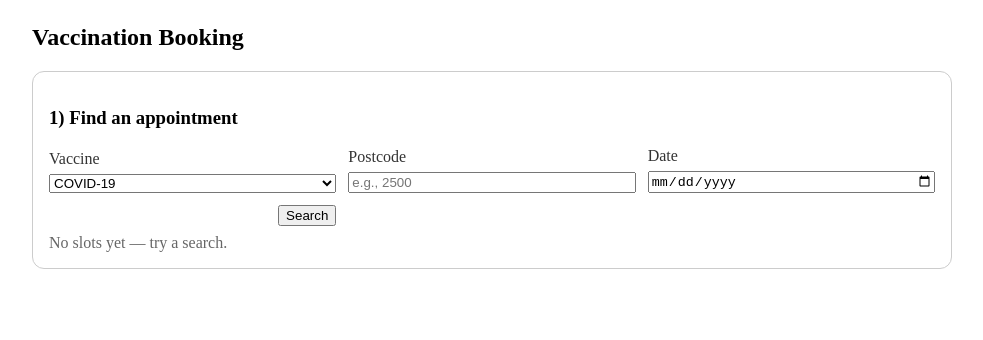
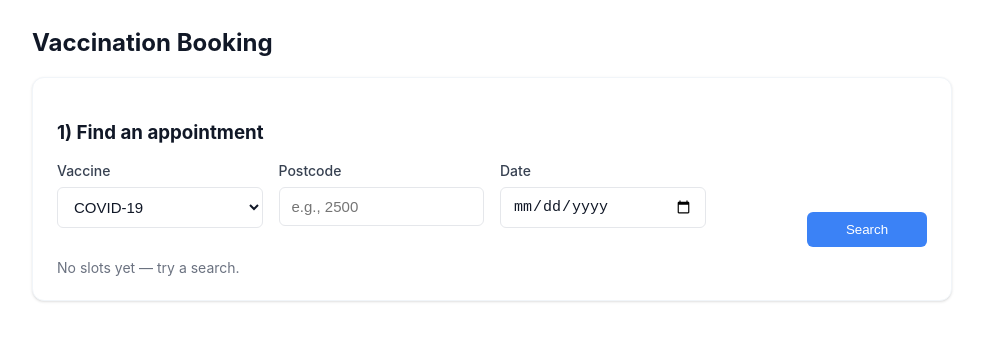
Before and after one commit to ssaikrishna81/part-e-ng, an Angular app: page /vaccination in a window 1280 px wide. Shown: the top 340 px of the page, without its empty margins (148-1131 px from the left). Built offline with nearby package versions, Linux system fonts and the light colour scheme.

Commit message:
refactor: improve vaccination booking UI and remove raw JSON output

```diff
--- a/src/app/features/vaccination.component.css
+++ b/src/app/features/vaccination.component.css
@@ -1,31 +1,253 @@
-.wrap { max-width: 920px; margin: 24px auto; padding: 0 16px; }
-.card { border: 1px solid #ccc; border-radius: 12px; padding: 16px; margin-bottom: 16px; }
-.grid { display: grid; grid-template-columns: repeat(auto-fit, minmax(240px, 1fr)); gap: 12px; align-items: end; }
-.field { display: flex; flex-direction: column; }
-.field label { margin-bottom: 6px; color: #333; }
-.actions { text-align: right; }
-.error { color: #b00020; font-size: 12px; margin-top: 4px; }
-.muted { color: #666; margin-top: 8px; }
-.slotlist { display: grid; gap: 8px; margin-top: 12px; }
-.slot { display: flex; justify-content: space-between; align-items: center; border: 1px solid #ddd; border-radius: 10px; padding: 10px; }
-.selected { margin: 8px 0 12px; font-size: 14px; color: #333; }
-.banner { padding: 10px; border-radius: 8px; margin-top: 10px; }
-.banner.ok { background: #e8f6ea; border: 1px solid #b8e1bf; }
-.banner.warn { background: #fff6e5; border: 1px solid #ffd799; }
-.note { background: #eef3ff; border: 1px solid #cfe0ff; border-radius: 8px; padding: 8px; margin: 8px 0 12px; }
-.result { background: #f7f7f7; border: 1px dashed #ccc; border-radius: 8px; padding: 10px; margin-top: 10px; white-space: pre-wrap; }
-.errorbox { border-style: solid; border-color: #b00020; }
+.wrap {
+  max-width: 920px;
+  margin: 28px auto;
+  padding: 0 18px;
+  font-family: Inter, system-ui, -apple-system, "Segoe UI", Roboto, 'Helvetica Neue', Arial;
+  color: #111827;
+}
+
+.card {
+  background: #ffffff;
+  box-shadow: 0 1px 3px 0 rgb(0 0 0 / 0.1), 0 1px 2px -1px rgb(0 0 0 / 0.1);
+  border-radius: 12px;
+  padding: 24px;
+  margin-bottom: 24px;
+  border: 1px solid #f1f5f9;
+}
+
+.grid {
+  display: grid;
+  grid-template-columns: repeat(auto-fit, minmax(200px, 1fr));
+  gap: 16px;
+  align-items: start;
+}
+
+.field {
+  display: flex;
+  flex-direction: column;
+  min-height: 85px;
+}
+
+.field label {
+  margin-bottom: 8px;
+  color: #374151;
+  font-weight: 500;
+  font-size: 0.875rem;
+}
+
+.field input,
+.field select {
+  padding: 10px 12px;
+  border-radius: 6px;
+  border: 1px solid #e5e7eb;
+  background: #fff;
+  font-size: 0.9375rem;
+  color: #111827;
+  transition: border-color 0.15s ease;
+}
+
+.field input:focus,
+.field select:focus {
+  border-color: #3b82f6;
+  outline: none;
+  box-shadow: 0 0 0 3px rgba(59, 130, 246, 0.1);
+}
+
+.actions {
+  display: flex;
+  justify-content: flex-end;
+  align-items: flex-end;
+  min-height: 85px;
+}
+
+.actions button {
+  background: #3b82f6;
+  color: white;
+  font-weight: 500;
+  padding: 10px 20px;
+  border-radius: 6px;
+  border: none;
+  cursor: pointer;
+  transition: background-color 0.15s ease;
+  min-width: 120px;
+}
+
+.actions button:hover {
+  background: #2563eb;
+}
+
+.actions button:disabled {
+  background: #93c5fd;
+  cursor: not-allowed;
+}
+
+.error {
+  color: #dc2626;
+  font-size: 0.75rem;
+  margin-top: 6px;
+}
+
+.muted {
+  color: #6b7280;
+  margin-top: 12px;
+  font-size: 0.875rem;
+}
+
+.slotlist {
+  display: grid;
+  gap: 12px;
+  margin-top: 16px;
+}
+
+.slot {
+  display: flex;
+  justify-content: space-between;
+  align-items: center;
+  background: #f8fafc;
+  border: 1px solid #e2e8f0;
+  border-radius: 8px;
+  padding: 14px;
+  transition: border-color 0.15s ease;
+}
+
+.slot:hover {
+  border-color: #3b82f6;
+}
+
+.slot button {
+  background: #fff;
+  color: #3b82f6;
+  border: 1px solid #3b82f6;
+  padding: 8px 16px;
+  border-radius: 6px;
+  cursor: pointer;
+  font-weight: 500;
+  transition: all 0.15s ease;
+}
+
+.slot button:hover {
+  background: #3b82f6;
+  color: #fff;
+}
+
+.selected {
+  margin: 12px 0 16px;
+  font-size: 0.875rem;
+  color: #374151;
+  background: #f8fafc;
+  padding: 12px;
+  border-radius: 6px;
+  border: 1px solid #e2e8f0;
+}
+
+.banner {
+  padding: 12px 16px;
+  border-radius: 8px;
+  margin-top: 12px;
+  font-weight: 500;
+}
+
+.banner.ok {
+  background: #ecfdf5;
+  color: #047857;
+  border: 1px solid #a7f3d0;
+}
+
+.banner.warn {
+  background: #fff7ed;
+  color: #c2410c;
+  border: 1px solid #fed7aa;
+}
+
+.note {
+  background: #eff6ff;
+  border: 1px solid #bfdbfe;
+  border-radius: 8px;
+  padding: 12px 16px;
+  margin: 12px 0 16px;
+  color: #1e40af;
+}
+
+.errorbox {
+  background: #fef2f2;
+  color: #b91c1c;
+  border: 1px solid #fecaca;
+  border-radius: 8px;
+  padding: 12px 16px;
+  margin-top: 16px;
+  font-weight: 500;
+}
+
+/* Booking summary styles */
+.booking-summary {
+  margin-top: 20px;
+  background: linear-gradient(180deg, #ffffff 0%, #f8faff 100%);
+  border: 1px solid #e0e7ff;
+  padding: 20px;
+  border-radius: 12px;
+  box-shadow: 0 4px 6px -1px rgb(0 0 0 / 0.05);
+}
+
+.booking-summary h4 {
+  margin: 0 0 16px;
+  color: #1e40af;
+  font-size: 1.125rem;
+  font-weight: 600;
+}
+
+.summary-row {
+  display: flex;
+  justify-content: space-between;
+  gap: 16px;
+  padding: 8px 0;
+  border-top: 1px dashed #e0e7ff;
+}
+
+.summary-row:first-of-type {
+  border-top: none;
+  padding-top: 0;
+}
+
+.summary-row strong {
+  color: #4b5563;
+  font-weight: 500;
+}
+
+.summary-row span {
+  color: #111827;
+  font-weight: 500;
+}
 
 /* ===== Loader overlay for booking ===== */
 .overlay {
-  position: fixed; inset: 0;
-  background: rgba(255,255,255,0.7);
-  display: flex; flex-direction: column; align-items: center; justify-content: center;
-  gap: 12px; z-index: 1000;
+  position: fixed;
+  inset: 0;
+  background: rgba(255, 255, 255, 0.9);
+  backdrop-filter: blur(4px);
+  display: flex;
+  flex-direction: column;
+  align-items: center;
+  justify-content: center;
+  gap: 16px;
+  z-index: 1000;
 }
+
+.overlay p {
+  color: #1e40af;
+  font-weight: 500;
+}
+
 .spinner {
-  width: 44px; height: 44px; border-radius: 50%;
-  border: 4px solid #dbeafe; border-top-color: #3b82f6;
+  width: 48px;
+  height: 48px;
+  border-radius: 50%;
+  border: 4px solid #dbeafe;
+  border-top-color: #3b82f6;
   animation: spin 0.8s linear infinite;
 }
-@keyframes spin { to { transform: rotate(360deg); } }
+
+@keyframes spin {
+  to {
+    transform: rotate(360deg);
+  }
+}
--- a/src/app/features/vaccination.component.html
+++ b/src/app/features/vaccination.component.html
@@ -133,9 +133,34 @@
       </div>
     </form>
 
-    <!-- Optional dev outputs -->
-    <pre *ngIf="bookResult" class="result">{{ bookResult | json }}</pre>
-    <pre *ngIf="bookError"  class="result errorbox">{{ bookError }}</pre>
+    <!-- Booking confirmation -->
+    <div *ngIf="bookResult" class="booking-summary">
+      <h4>🎉 Booking Confirmed!</h4>
+      <div class="summary-row">
+        <strong>Booking Reference:</strong>
+        <span>{{ bookResult.bookingRef }}</span>
+      </div>
+      <div class="summary-row">
+        <strong>Name:</strong>
+        <span>{{ bookResult.name }}</span>
+      </div>
+      <div class="summary-row">
+        <strong>Email:</strong>
+        <span>{{ bookResult.email }}</span>
+      </div>
+      <div class="summary-row">
+        <strong>Date of Birth:</strong>
+        <span>{{ bookResult.dob | date }}</span>
+      </div>
+      <div class="summary-row">
+        <strong>Payment:</strong>
+        <span>{{ bookResult.payAtClinic ? 'Pay at clinic' : 'Free (Medicare eligible)' }}</span>
+      </div>
+    </div>
+
+    <div *ngIf="bookError" class="errorbox">
+      <strong>⚠️ Booking failed:</strong> {{ bookError }}
+    </div>
   </div>
 
   <!-- Loader overlay shown during booking -->
```
